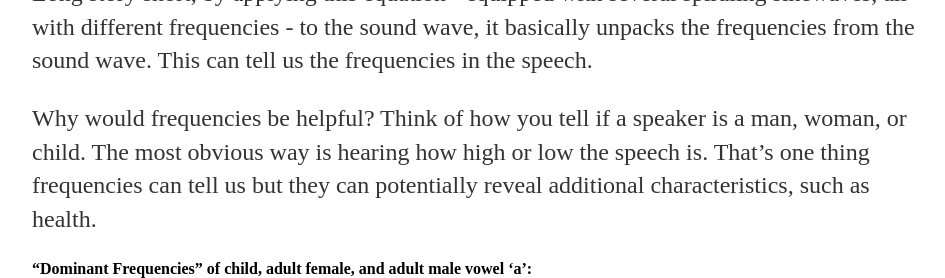
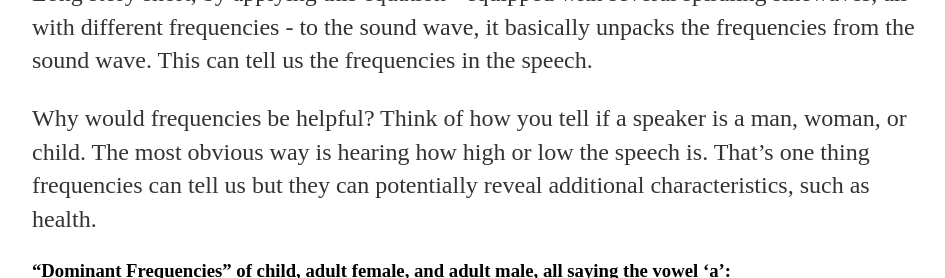
Before and after one commit to a-n-rose/a-n-rose.github.io, a Jekyll site: the page built from _posts/2019-02-06-python-train-cnn-lstm-speech-features.md, in a window 1280 px wide and 900 px high, scrolled down 3890 px, cut to the strip 0-278 px from the top of the window. Shown: the whole strip, without its empty margins (160-1105 px from the left). Built offline with Jekyll 4.4.1, drawn with Linux system fonts in a browser that asks for light colours.

Commit message:
used headers to better separate sections

```diff
--- a/_posts/2019-02-06-python-train-cnn-lstm-speech-features.md
+++ b/_posts/2019-02-06-python-train-cnn-lstm-speech-features.md
@@ -56,7 +56,7 @@
 
 Why would frequencies be helpful? Think of how you tell if a speaker is a man, woman, or child. The most obvious way is hearing how high or low the speech is. That's one thing frequencies can tell us but they can potentially reveal additional characteristics, such as health.
 
-#### "Dominant Frequencies" of child, adult female, and adult male vowel 'a':
+### "Dominant Frequencies" of child, adult female, and adult male, all saying the vowel 'a':
 ![Imgur](https://i.imgur.com/71C4E9l.png)
 #### Child: frequency stays around 1200 Hz
 ![Imgur](https://i.imgur.com/stVda2u.png)
```
Also changed, not shown: other parts of _posts/2019-02-06-python-train-cnn-lstm-speech-features.md (+6 -0 lines).
